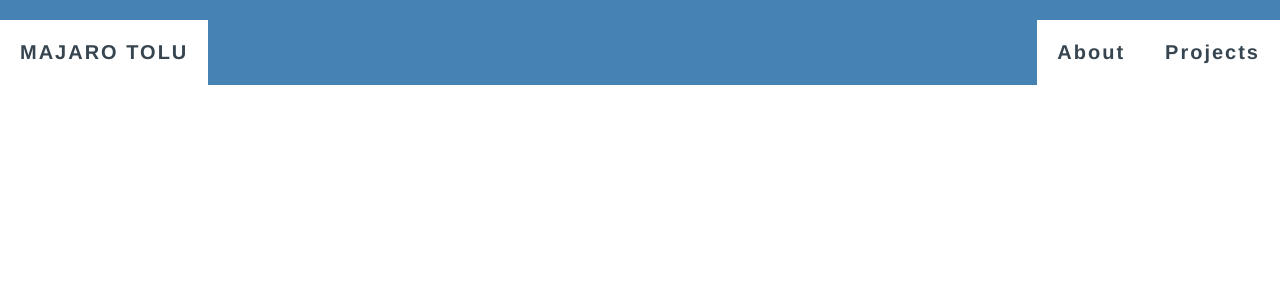
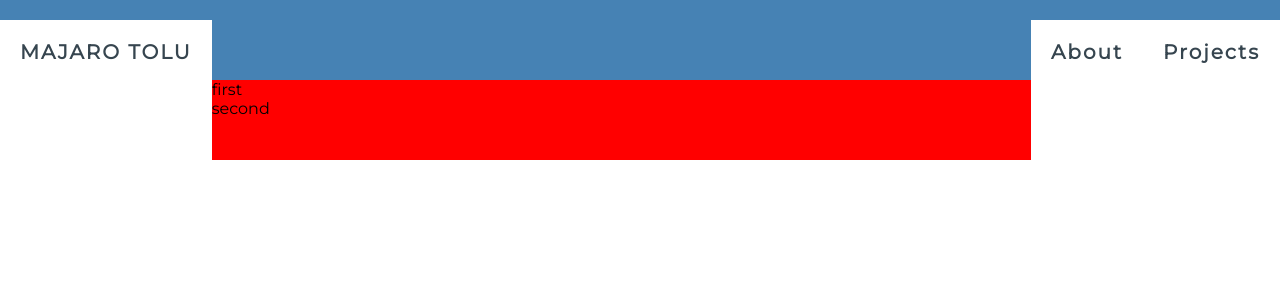
Before and after one commit to maja0011/personal_website, a React (Create React App) app: page / in a window 1280 px wide. Shown: the top 300 px of the page. Built offline with nearby package versions, Linux system fonts and the light colour scheme.

Commit message:
Added footer

```diff
--- a/package.json
+++ b/package.json
@@ -10,6 +10,7 @@
     "react": "^18.2.0",
     "react-bootstrap": "^2.5.0",
     "react-dom": "^18.2.0",
+    "react-icons": "^4.4.0",
     "react-router-dom": "^6.3.0",
     "react-scripts": "5.0.1",
     "web-vitals": "^2.1.4"
--- a/public/index.html
+++ b/public/index.html
@@ -10,6 +10,10 @@
       content="Web site created using create-react-app"
     />
     <link rel="apple-touch-icon" href="%PUBLIC_URL%/logo192.png" />
+    <link rel="preconnect" href="https://fonts.googleapis.com">
+  <link rel="preconnect" href="https://fonts.gstatic.com" crossorigin>
+  <link href="https://fonts.googleapis.com/css2?family=Montserrat&display=swap" rel="stylesheet">
+
     <!--
       manifest.json provides metadata used when your web app is installed on a
       user's mobile device or desktop. See https://developers.google.com/web/fundamentals/web-app-manifest/
--- a/src/App.css
+++ b/src/App.css
@@ -1,38 +1,6 @@
-.App {
-  text-align: center;
+*{
+  box-sizing: border-box;
+  margin: 0;
+  padding: 0;
+  font-family: 'Montserrat', sans-serif;
 }
-
-.App-logo {
-  height: 40vmin;
-  pointer-events: none;
-}
-
-@media (prefers-reduced-motion: no-preference) {
-  .App-logo {
-    animation: App-logo-spin infinite 20s linear;
-  }
-}
-
-.App-header {
-  background-color: #282c34;
-  min-height: 100vh;
-  display: flex;
-  flex-direction: column;
-  align-items: center;
-  justify-content: center;
-  font-size: calc(10px + 2vmin);
-  color: white;
-}
-
-.App-link {
-  color: #61dafb;
-}
-
-@keyframes App-logo-spin {
-  from {
-    transform: rotate(0deg);
-  }
-  to {
-    transform: rotate(360deg);
-  }
-}
--- a/src/App.js
+++ b/src/App.js
@@ -2,14 +2,16 @@
 import './App.css';
 import ScrollToTop from './components/scrolltotop';
 import Header from './components/header';
+import Footer from './components/footer';
+
 
 function App() {
   return (
     <div className="App">
       <ScrollToTop/>
       <Header/>
-      {/* <Homepage/>
-      <Footer/> */}
+      {/* <Homepage/>*/}
+      <Footer/>
 
 
     </div>
--- /dev/null
+++ b/src/components/footer.js
@@ -0,0 +1,37 @@
+import '../css/footer.css';
+import { Navbar,Container, Button, Row, Col} from 'react-bootstrap/';
+import { NavLink, Link } from 'react-router-dom';
+import {FaGithub, FaLinkedin} from "react-icons/fa"
+import {MdEmail} from "react-icons/md";
+
+
+
+function Footer () {
+return (
+
+    <Container>
+        <div className='theFooter'>
+        <Row>
+            <Col>
+            first
+                {/* <div className='footerCopyright'>
+                    <p>Down in the footer</p>
+
+                </div> */}
+            </Col>
+
+            <Col >
+            second
+                {/* <div className='footerIcons'>
+                    <p>icons</p>
+                </div> */}
+
+            </Col>
+        </Row>
+        </div>
+    </Container>
+
+);
+
+}
+export default Footer;
--- a/src/components/header.js
+++ b/src/components/header.js
@@ -5,26 +5,28 @@ import '../css/header.css';
 
 function Header() {
     return(
+        <div className='headerContainer'>
         <Navbar >
-            <Container>
+
             <NavbarBrand className="navbarBrand" >
                 <Link to= {'/'}><Button className="brandButton">MAJARO TOLU</Button></Link>
             </NavbarBrand>
             <div className="headerList">
 
-            <NavLink  to="/about" >
+            <NavLink  to="/about" activeClassName="active" >
                 <Button className="headerButton">About</Button>{''}
             </NavLink>
 
 
-            <NavLink  to="/projects" >
+            <NavLink  to="/projects" activeClassName="active" >
             <Button className="headerButton">Projects</Button>{''}
             </NavLink>
 
 
             </div>
-            </Container>
+
         </Navbar>
+        </div>
     );
 }
 export default Header;
--- /dev/null
+++ b/src/css/footer.css
@@ -0,0 +1,5 @@
+.theFooter {
+    background-color: red;
+    overflow: hidden;
+    min-height: 10vh;
+  }
--- a/src/css/header.css
+++ b/src/css/header.css
@@ -31,10 +31,10 @@
   background-color: #e7feff;
   color: #446ccf;
 }
-.container {
+.headerContainer {
   background-color: steelblue;
-  overflow: hidden;
-  padding: 0px 0px;
+  min-height: 10vh;
+
 }
 .headerButton {
   background-color: white;
```
Also changed, not shown: 1 other file (tests, documents, lock files or other folders).
